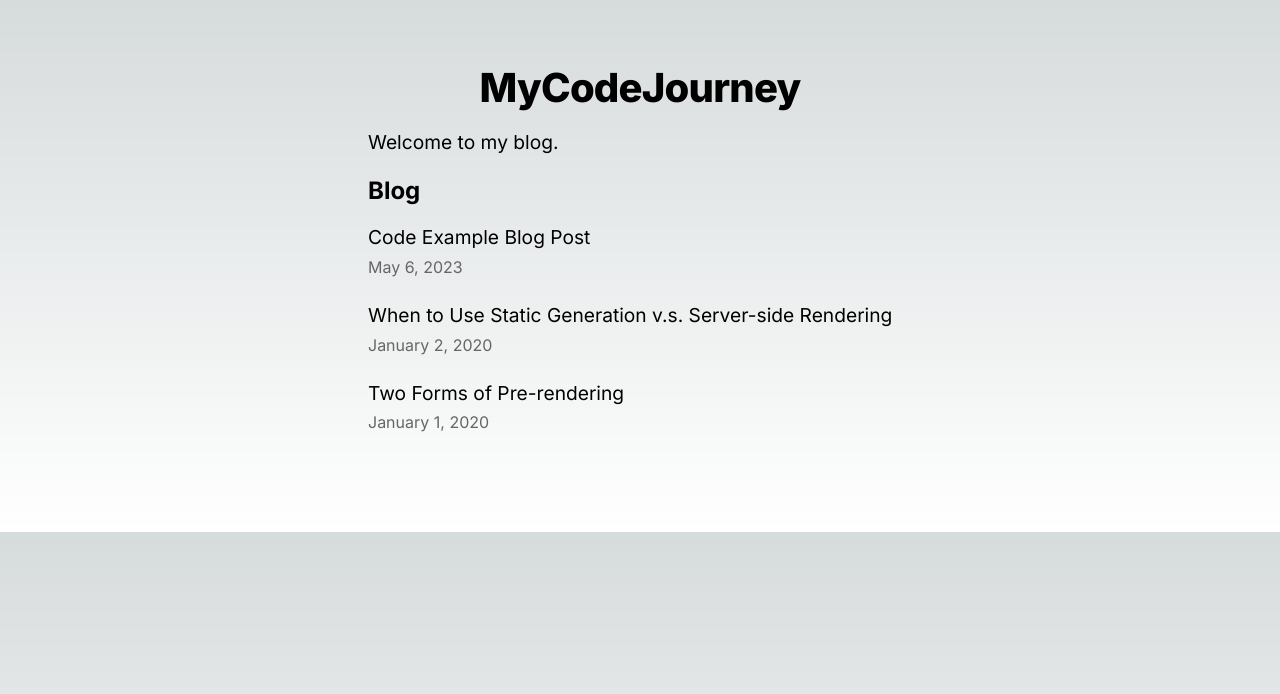
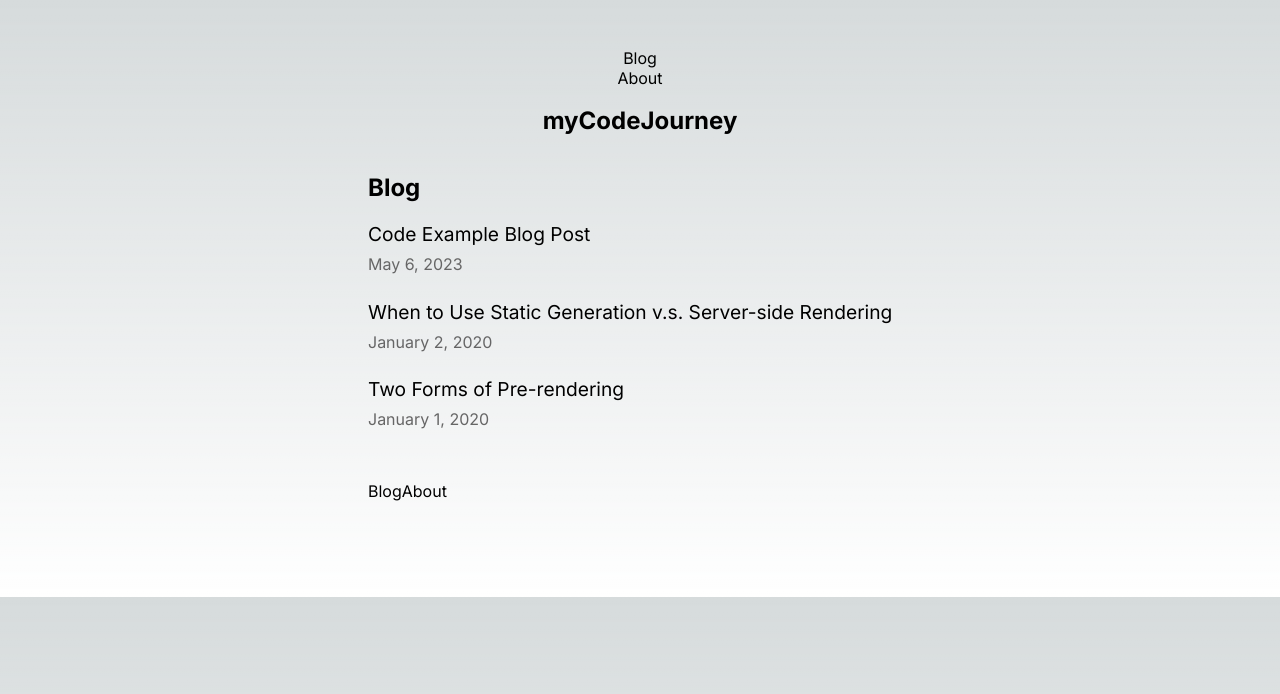
Before and after one commit to tomahawk-jupiter/my-code-journey, a Next.js app: page / in a window 1280 px wide. Shown: the top 694 px of the page. Built offline with nearby package versions, Linux system fonts and the light colour scheme.

Commit message:
Single layout used for all pages

```diff
--- a/components/layout.jsx
+++ b/components/layout.jsx
@@ -1,5 +1,4 @@
 import Head from "next/head";
-import Image from "next/image";
 import styles from "./layout.module.css";
 import utilStyles from "../styles/utils.module.css";
 import Link from "next/link";
@@ -7,49 +6,45 @@ import { Inter } from "next/font/google";
 
 const inter = Inter({ subsets: ["latin"] });
 
-const name = "MyCodeJourney";
-export const siteTitle = "myCodeJourney";
+export const SITE_TITLE = "myCodeJourney";
 
-export default function Layout({ children, home }) {
+export default function Layout({ children }) {
   return (
     <div className={`${styles.container} ${inter.className}`}>
       <Head>
         <link rel="icon" href="/favicon.ico" />
+        <title>{SITE_TITLE}</title>
         <meta
           name="description"
-          content="Learn how to build a personal website using Next.js"
+          content="A blog to document things about coding I learn."
         />
+        <meta name="keywords" content="blog, coding" />
         <meta
           property="og:image"
           content={`https://og-image.vercel.app/${encodeURI(
-            siteTitle
+            SITE_TITLE
           )}.png?theme=light&md=0&fontSize=75px&images=https%3A%2F%2Fassets.vercel.com%2Fimage%2Fupload%2Ffront%2Fassets%2Fdesign%2Fnextjs-black-logo.svg`}
         />
-        <meta name="og:title" content={siteTitle} />
+        <meta name="og:title" content={SITE_TITLE} />
         <meta name="twitter:card" content="summary_large_image" />
       </Head>
+
       <header className={styles.header}>
-        {home ? (
-          <>
-            <h1 className={utilStyles.heading2Xl}>{name}</h1>
-          </>
-        ) : (
-          <>
-            <Link href="/">Home</Link>
+        <Link href="/">Blog</Link>
+        <Link href="/">About</Link>
         <h2 className={utilStyles.headingLg}>
           <Link href="/" className={utilStyles.colorInherit}>
-                {name}
+            {SITE_TITLE}
           </Link>
         </h2>
-          </>
-        )}
       </header>
+
       <main>{children}</main>
-      {!home && (
+
       <div className={styles.backToHome}>
-          <Link href="/">← Back to home</Link>
+        <Link href="/">Blog</Link>
+        <Link href="/">About</Link>
       </div>
-      )}
     </div>
   );
 }
--- a/pages/_app.js
+++ b/pages/_app.js
@@ -1,6 +1,11 @@
+import Layout from "@/components/layout";
 import "@/styles/globals.css";
 import "@/styles/prism-vsc-dark-plus.css";
 
 export default function App({ Component, pageProps }) {
-  return <Component {...pageProps} />;
+  return (
+    <Layout>
+      <Component {...pageProps} />
+    </Layout>
+  );
 }
--- a/pages/blog/[id].jsx
+++ b/pages/blog/[id].jsx
@@ -1,5 +1,4 @@
 import Head from "next/head";
-import Layout from "../../components/layout";
 import Date from "../../components/date";
 import utilStyles from "../../styles/utils.module.css";
 
@@ -24,7 +23,7 @@ export async function getStaticPaths() {
 
 export default function Post({ postData }) {
   return (
-    <Layout>
+    <>
       <Head>
         <title>{postData.title}</title>
       </Head>
@@ -36,7 +35,7 @@ export default function Post({ postData }) {
         </div>
         <div dangerouslySetInnerHTML={{ __html: postData.contentHtml }} />
       </article>
-    </Layout>
+    </>
   );
 }
 
--- a/pages/index.jsx
+++ b/pages/index.jsx
@@ -1,5 +1,5 @@
 import Head from "next/head";
-import Layout, { siteTitle } from "../components/layout";
+import { SITE_TITLE } from "../components/layout";
 import utilStyles from "../styles/utils.module.css";
 import Link from "next/link";
 import Date from "../components/date";
@@ -17,13 +17,10 @@ export async function getStaticProps() {
 
 export default function Home({ allPostsData }) {
   return (
-    <Layout home>
+    <>
       <Head>
-        <title>{siteTitle}</title>
+        <title>{SITE_TITLE}</title>
       </Head>
-      <section className={utilStyles.headingMd}>
-        <p>Welcome to my blog.</p>
-      </section>
 
       <section className={`${utilStyles.headingMd} ${utilStyles.padding1px}`}>
         <h2 className={utilStyles.headingLg}>Blog</h2>
@@ -39,6 +36,6 @@ export default function Home({ allPostsData }) {
           ))}
         </ul>
       </section>
-    </Layout>
+    </>
   );
 }
--- a/utils/posts.js
+++ b/utils/posts.js
@@ -74,9 +74,7 @@ export async function getPostData(id) {
   // NOTE: autoLinker puts links within code into a tags
   // NOTE: line-numbers isn't working, it should number lines in code
   const processedContent = await remark()
-    .use(remarkPrism, {
-      plugins: ["autolinker", "line-numbers"],
-    })
+    .use(remarkPrism)
     .use(html, { sanitize: false })
     .process(matterResult.content);
   const contentHtml = processedContent.toString();
```
Also changed, not shown: 2 other files (tests, documents, lock files or other folders). Lines whose indentation alone changed are shown as unchanged.
